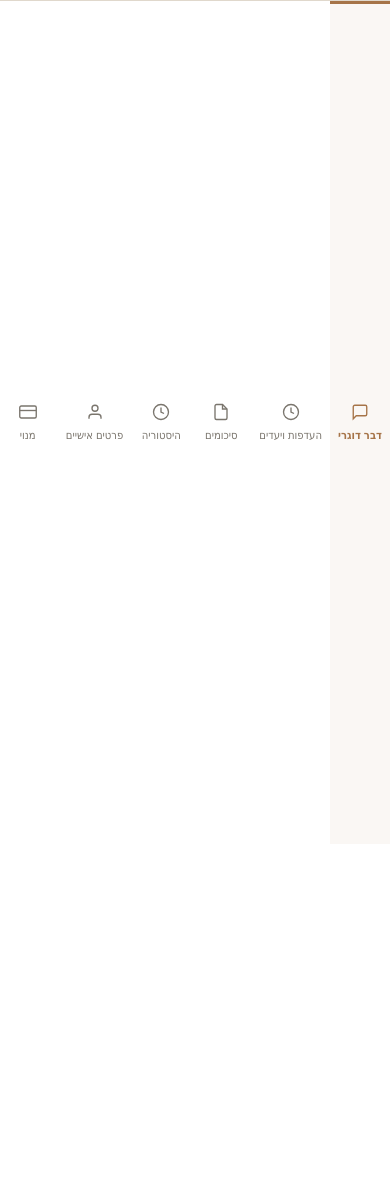
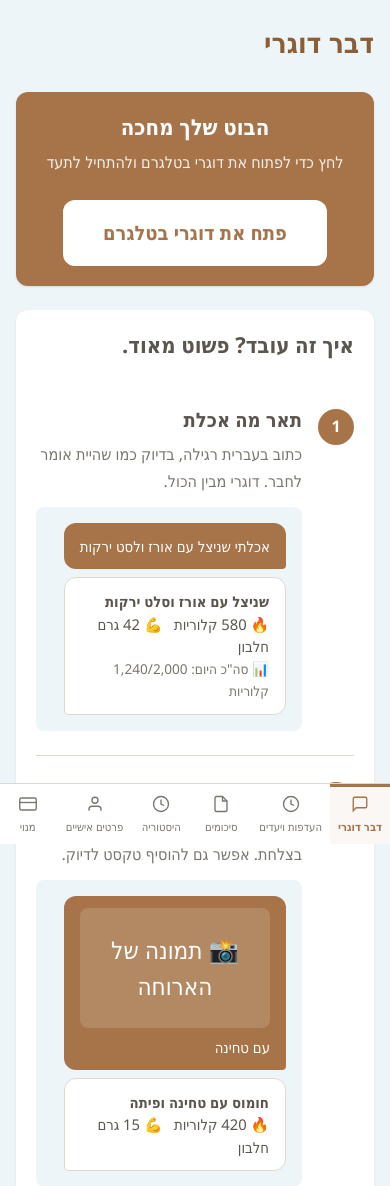
Before and after one commit to bendorshai/dugri_dashboard, a Flask app: page /dashboard/home in a window 390 px wide. Shown: the top 1186 px of the page. Before the commit the page ends 440 px from the top, so only its background shows below. Run offline with Flask 3, Linux system fonts and the light colour scheme; the visitor is signed in with stand-in values (Sample User, id 1).

Commit message:
Fix mobile nav: add top:auto to unset desktop top:0
Desktop nav uses position:sticky with top:0. On mobile, position:fixed
with bottom:0 was set but top was never unset, creating top:0 + bottom:0
which stretched the nav to cover the full viewport (height: 100vh).
Adding top:auto fixes this - nav is now 61px tall at the bottom.

Verified with Puppeteer screenshots at 390px and 360px viewports.

Co-Authored-By: Claude Opus 4.6 (1M context) <noreply@anthropic.com>

```diff
--- a/static/css/style.css
+++ b/static/css/style.css
@@ -1190,6 +1190,7 @@ a:hover {
 
     .dashboard-nav {
         position: fixed;
+        top: auto;
         bottom: 0;
         right: 0;
         left: 0;
```
